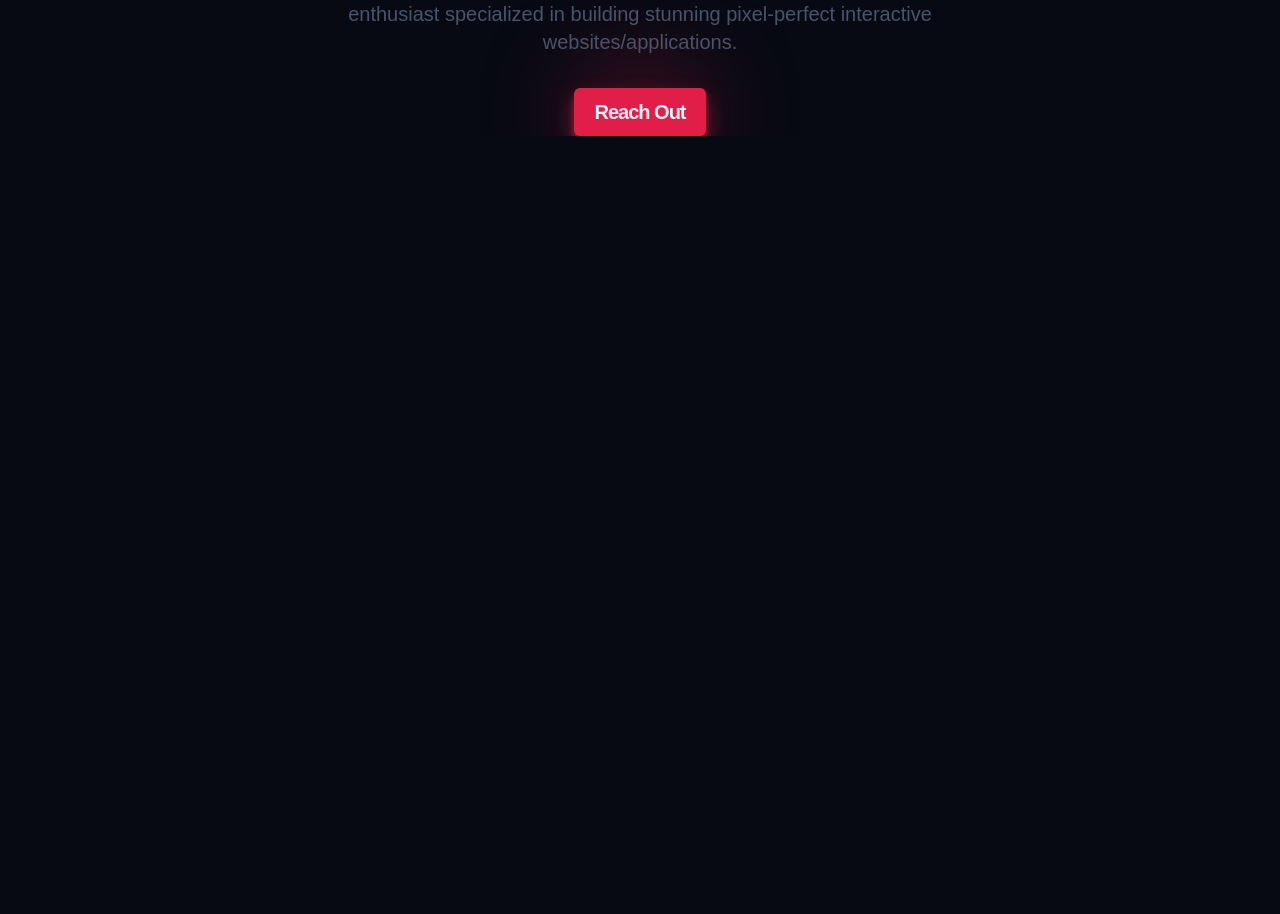
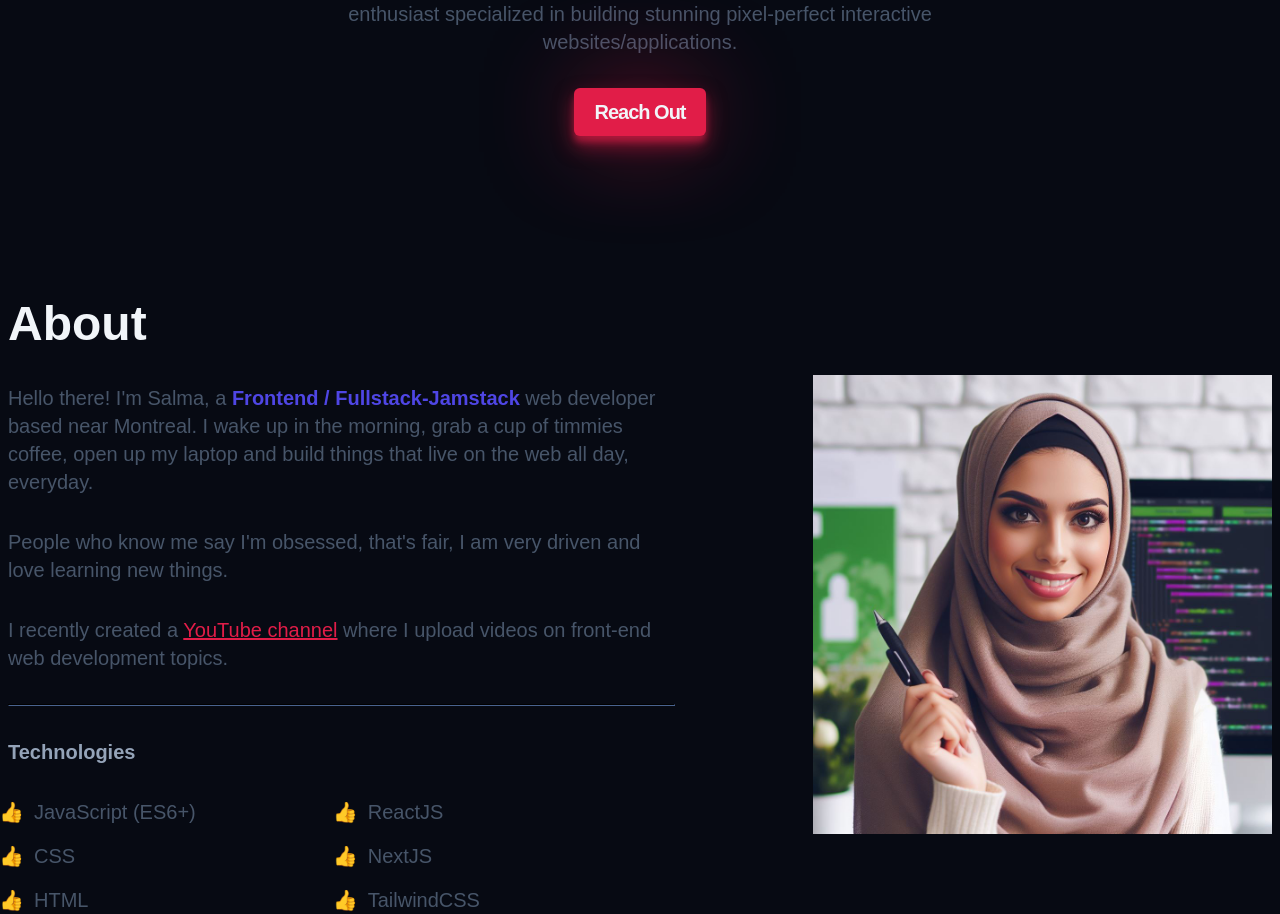
Before and after one commit to zeyadsleem/html-css-js, a website built with Vite: page portfolio/index.html in a window 1280 px wide. Shown: the part 679-1593 px from the top of the page. Before the commit the page ends 815 px from the top, so only its background shows below. Built offline with nearby package versions, Linux system fonts and the light colour scheme; a web font is replaced by a local one.

Commit message:
feat: Profile/ add about section

```diff
--- a/portfolio/index.html
+++ b/portfolio/index.html
@@ -63,7 +63,43 @@
         </p>
         <a class="hero__btn btn" href="#">Reach out</a>
       </section>
-      <!--   <section></section> -->
+      <section class="about container section">
+        <div class="about__content">
+          <h2 class="about__title">About</h2>
+          <p class="about__description">
+            Hello there! I'm Salma, a
+            <strong>Frontend / Fullstack-Jamstack</strong> web developer based
+            near Montreal. I wake up in the morning, grab a cup of timmies
+            coffee, open up my laptop and build things that live on the web all
+            day, everyday.
+          </p>
+          <p class="about__description">
+            People who know me say I'm obsessed, that's fair, I am very driven
+            and love learning new things.
+          </p>
+          <p class="about__description">
+            I recently created a <a href="#">YouTube channel</a> where I upload
+            videos on front-end web development topics.
+          </p>
+          <hr class="about__hr" />
+          <h3 class="about__subtitle">Technologies</h3>
+          <div class="about__ul-container">
+            <ul class="about__ul">
+              <li class="about__list">JavaScript (ES6+)</li>
+              <li class="about__list">CSS</li>
+              <li class="about__list">HTML</li>
+            </ul>
+            <ul class="about__ul">
+              <li class="about__list">ReactJS</li>
+              <li class="about__list">NextJS</li>
+              <li class="about__list">TailwindCSS</li>
+            </ul>
+          </div>
+        </div>
+        <div class="about__img-wraper">
+          <img class="about__img" src="/about.jpeg" alt="about picture" />
+        </div>
+      </section>
       <!--   <section></section> -->
       <!--   <section></section> -->
       <!--   <section></section> -->
--- a/portfolio/src/main.js
+++ b/portfolio/src/main.js
@@ -2,4 +2,5 @@ import "../styles/modern-normalize.css";
 import "../styles/style.css";
 import "../styles/components/header.css";
 import "../styles/components/hero.css";
+import "../styles/components/about.css";
 import "../styles/utils.css";
--- /dev/null
+++ b/portfolio/styles/components/about.css
@@ -0,0 +1,150 @@
+.about {
+  display: flex;
+  flex-direction: column;
+  gap: 1rem;
+}
+
+.about__content {
+  display: flex;
+  flex-direction: column;
+  gap: 1rem;
+}
+
+.about__title {
+  font-size: var(--size-2xl);
+  color: var(--clr-light);
+}
+
+.about__description {
+  max-width: 60ch;
+  font-size: var(--size-sm);
+  color: var(--clr-slate600);
+}
+
+.about__hr {
+  border-color: var(--clr-slate800);
+}
+
+.about__subtitle {
+  font-size: var(--size-sm);
+  color: var(--clr-slate400);
+}
+
+.about__ul-container {
+  display: flex;
+}
+
+.about__ul {
+  display: flex;
+  flex-direction: column;
+  gap: 1em;
+  list-style-type: "\1F44D";
+  padding-left: 1em;
+  flex: 1;
+}
+
+.about__list {
+  font-size: var(--size-sm);
+  color: var(--clr-slate600);
+}
+
+.about__list::before {
+  content: "";
+  margin-left: 0.5em;
+}
+
+/* xs */
+@media (min-width: 475px) {
+  .about {
+    gap: 1.5rem;
+  }
+
+  .about__content {
+    gap: 1.5rem;
+  }
+
+  .about__title {
+    font-size: var(--size-3xl);
+  }
+
+  .about__description {
+    font-size: var(--size-base);
+  }
+
+  .about__subtitle {
+    font-size: var(--size-base);
+  }
+
+  .about__list {
+    font-size: var(--size-base);
+  }
+}
+
+/* sm */
+@media (min-width: 640px) {
+  .about__img-wrapper {
+    margin: 0 auto;
+  }
+
+  .about__img {
+    width: 28.6875rem;
+  }
+}
+
+/* md */
+/* @media (min-width: 768px) {} */
+
+/* lg */
+@media (min-width: 1024px) {
+  .about {
+    flex-direction: row;
+    justify-content: space-between;
+    align-items: center;
+  }
+
+  .about__title {
+    font-size: var(--size-4xl);
+  }
+
+  .about__description {
+    font-size: var(--size-lg);
+  }
+
+  .about__subtitle {
+    font-size: var(--size-lg);
+  }
+
+  .about__list {
+    font-size: var(--size-lg);
+  }
+}
+
+/* xl */
+@media (min-width: 1280px) {
+  .about__content {
+    gap: 2rem;
+  }
+
+  .about__title {
+    font-size: var(--size-5xl);
+  }
+
+  .about__description {
+    font-size: var(--size-xl);
+  }
+
+  .about__subtitle {
+    font-size: var(--size-xl);
+  }
+
+  .about__list {
+    font-size: var(--size-xl);
+  }
+
+  .about__img {
+    width: 28.6875rem;
+  }
+}
+
+/* 2xl */
+/* @media (min-width: 1536px) {} */
```
